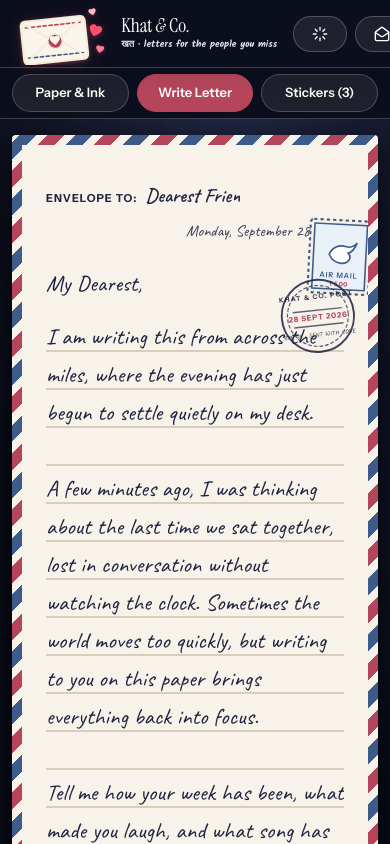
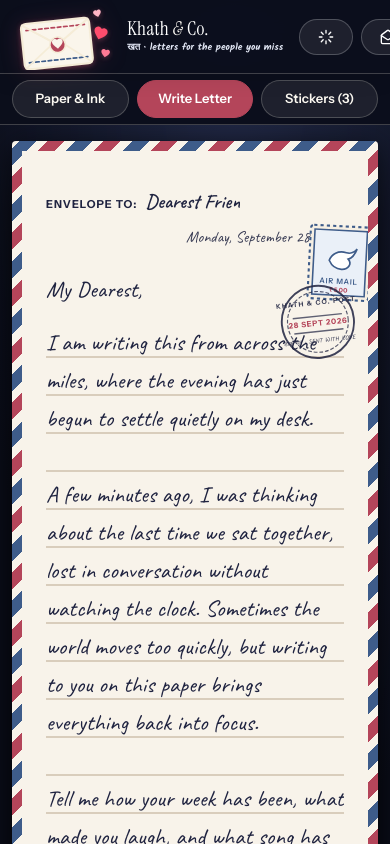
Before and after one commit to Afshaan-shaik/khat-and-co, a React (Vite) app: page / in a window 390 px wide. Shown: the top 844 px of the page. Built offline with nearby package versions, Linux system fonts and the light colour scheme; a web font is replaced by a local one.

Commit message:
feat(brand): update spelling to Khath & Co and expand logo presentation

```diff
--- a/index.html
+++ b/index.html
@@ -3,21 +3,21 @@
   <head>
     <meta charset="UTF-8" />
     <meta name="viewport" content="width=device-width, initial-scale=1.0, maximum-scale=5.0" />
-    <title>Khat &amp; Co. — Letters for the people you miss</title>
+    <title>Khath &amp; Co. — Letters for the people you miss</title>
 
     <!-- SEO & Metadata -->
     <meta name="description" content="Write weekly digital letters on warm paper stationery, seal them in an animated airmail envelope, and send them as a link that opens with a wax seal. Free, no login." />
-    <meta name="keywords" content="khat and co, digital letters, long distance relationship, love letters, stationery, airmail, envelope, Hindi letters, खत" />
-    <meta name="author" content="Khat &amp; Co." />
+    <meta name="keywords" content="khath and co, digital letters, long distance relationship, love letters, stationery, airmail, envelope, Hindi letters, खत" />
+    <meta name="author" content="Khath &amp; Co." />
     <meta name="theme-color" content="#1F2340" />
 
     <!-- Open Graph / Social Sharing -->
     <meta property="og:type" content="website" />
-    <meta property="og:title" content="Khat &amp; Co. — Letters for the people you miss" />
+    <meta property="og:title" content="Khath &amp; Co. — Letters for the people you miss" />
     <meta property="og:description" content="Write weekly digital letters on warm paper stationery and send them as a link that opens like an envelope." />
     <meta property="og:image" content="/khat-logo.svg" />
     <meta name="twitter:card" content="summary_large_image" />
-    <meta name="twitter:title" content="Khat &amp; Co. — Letters for the people you miss" />
+    <meta name="twitter:title" content="Khath &amp; Co. — Letters for the people you miss" />
     <meta name="twitter:description" content="Write weekly digital letters on warm paper stationery and send them as a link that opens like an envelope." />
     <meta name="twitter:image" content="/khat-logo.svg" />
 
--- a/src/App.tsx
+++ b/src/App.tsx
@@ -427,7 +427,7 @@ export const App: React.FC = () => {
           {/* Footer branding */}
           <footer className="app-footer">
             <p className="app-footer-name">
-              Khat <span style={{ color: 'var(--rose)', fontStyle: 'italic' }}>&amp;</span> Co.
+              Khath <span style={{ color: 'var(--rose)', fontStyle: 'italic' }}>&amp;</span> Co.
             </p>
             <p className="app-footer-tagline">
               खत · letters for the people you miss · Free, no-login digital stationery
--- a/src/components/BrandLogo.tsx
+++ b/src/components/BrandLogo.tsx
@@ -31,7 +31,7 @@ export const BrandLogo: React.FC<BrandLogoProps> = ({
         fill="none"
         className="brand-envelope-mark"
         style={{
-          height: '62px',
+          height: '66px',
           width: 'auto',
           flexShrink: 0,
           display: 'block'
@@ -144,7 +144,7 @@ export const BrandLogo: React.FC<BrandLogoProps> = ({
       {/* ── Textual Brand Identity (HTML with crisp typography & no clipping) ── */}
       <div className="brand-text-block">
         <div className="brand-title">
-          Khat <span className="brand-amp">&amp;</span> Co.
+          Khath <span className="brand-amp">&amp;</span> Co.
         </div>
         <div
           className="brand-tagline"
--- a/src/components/EnvelopeModal.tsx
+++ b/src/components/EnvelopeModal.tsx
@@ -106,7 +106,7 @@ export const EnvelopeModal: React.FC<EnvelopeModalProps> = ({
             <img src="/khat-mark.svg" alt="" aria-hidden="true" width="32" height="26" />
             <div>
               <span className="font-serif fs-5 fw-bold text-nowrap" style={{ color: 'var(--ui-text)' }}>
-                Khat <span style={{ color: 'var(--rose)', fontStyle: 'italic' }}>&amp;</span> Co.
+                Khath <span style={{ color: 'var(--rose)', fontStyle: 'italic' }}>&amp;</span> Co.
               </span>
               <span className="d-none d-sm-inline ms-2 small text-muted font-kalam">
                 {isRecipientFlow ? `Letter for ${letter.recipient}` : 'Reader Preview Mode'}
@@ -225,7 +225,7 @@ export const EnvelopeModal: React.FC<EnvelopeModalProps> = ({
                   <rect x="6" y="6" width="52" height="64" fill="#EAF0F8" stroke="#3E5C8A" strokeWidth="1.5" />
                   <path d="M22 36 C24 30 30 26 38 28 C42 29 46 27 48 24 C46 30 43 33 40 34 C44 38 41 44 34 44 C28 44 24 40 22 36 Z" fill="#FFFFFF" stroke="#3E5C8A" strokeWidth="1.5" />
                   <text x="32" y="58" textAnchor="middle" fill="#3E5C8A" fontSize="7" fontFamily="'Instrument Sans', sans-serif" fontWeight="700">
-                    KHAT &amp; CO
+                    KHATH &amp; CO
                   </text>
                 </svg>
               </div>
--- a/src/components/Header.tsx
+++ b/src/components/Header.tsx
@@ -30,7 +30,7 @@ export const Header: React.FC<HeaderProps> = ({
             href="#"
             className="brand-link"
             role="banner"
-            aria-label="Khat & Co. — letters for the people you miss"
+            aria-label="Khath & Co. — letters for the people you miss"
             data-testid="logo"
             onClick={(e) => e.preventDefault()}
           >
--- a/src/constants/stickers.tsx
+++ b/src/constants/stickers.tsx
@@ -258,7 +258,7 @@ export const STICKER_REGISTRY: Record<string, StickerDefinition> = {
           भारत INDIA
         </text>
         <text x="32" y="65" textAnchor="middle" fill="#1F2340" fontSize="6" fontFamily="'Instrument Sans', sans-serif" fontWeight="600">
-          KHAT &amp; CO
+          KHATH &amp; CO
         </text>
       </svg>
     )
@@ -348,7 +348,7 @@ export const STICKER_REGISTRY: Record<string, StickerDefinition> = {
           <circle cx="42" cy="42" r="32" stroke="#1F2340" strokeWidth="1.2" strokeDasharray="4 2" opacity="0.75" />
           {/* Top arched text simulation */}
           <text x="42" y="24" textAnchor="middle" fill="#1F2340" fontSize="7" fontFamily="'Instrument Sans', sans-serif" fontWeight="700" letterSpacing="1.2" opacity="0.85">
-            KHAT &amp; CO. POST
+            KHATH &amp; CO. POST
           </text>
           {/* Today's dynamic date in center */}
           <line x1="16" y1="36" x2="68" y2="36" stroke="#1F2340" strokeWidth="1.5" opacity="0.7" />
--- a/src/styles/index.css
+++ b/src/styles/index.css
@@ -35,19 +35,25 @@
 
 @media (max-width: 1024px) {
   :root {
-    --header-height: 92px;
+    --header-height: 96px;
   }
 }
 
 @media (max-width: 768px) {
   :root {
-    --header-height: 76px;
+    --header-height: 82px;
+  }
+  .brand-envelope-mark {
+    height: 52px;
   }
 }
 
 @media (max-width: 480px) {
   :root {
-    --header-height: 68px;
+    --header-height: 74px;
+  }
+  .brand-envelope-mark {
+    height: 44px;
   }
 }
 
@@ -376,16 +382,20 @@ select {
 .khat-brand-lockup {
   display: flex;
   align-items: center;
-  gap: 12px;
+  gap: 14px;
   min-width: 0;
 }
 
 .brand-envelope-mark {
-  height: 56px;
+  height: 66px;
   width: auto;
   flex-shrink: 0;
-  filter: drop-shadow(0 2px 8px rgba(180, 69, 90, 0.2));
-  transition: transform 0.2s var(--ease-spring);
+  filter: drop-shadow(0 2px 10px rgba(180, 69, 90, 0.22));
+  transition: transform 0.25s var(--ease-spring);
+}
+
+.brand-envelope-mark:hover {
+  transform: scale(1.04) rotate(-1deg);
 }
 
 .brand-text-block {
@@ -397,11 +407,12 @@ select {
 
 .brand-title {
   font-family: var(--font-serif);
-  font-size: clamp(1.6rem, 2.6vw, 2.3rem);
+  font-size: clamp(1.85rem, 2.8vw, 2.65rem);
   line-height: 1;
   color: var(--ui-text-bright);
   font-weight: 400;
   white-space: nowrap;
+  letter-spacing: 0.02em;
 }
 
 .brand-amp {
@@ -412,7 +423,7 @@ select {
 
 .brand-tagline {
   font-family: var(--font-kalam), 'Instrument Sans', sans-serif;
-  font-size: clamp(0.7rem, 0.95vw, 0.88rem);
+  font-size: clamp(0.74rem, 1vw, 0.94rem);
   font-weight: 600;
   color: var(--ui-text-muted);
   line-height: 1.25;
```
Also changed, not shown: public/khat-logo.svg.
